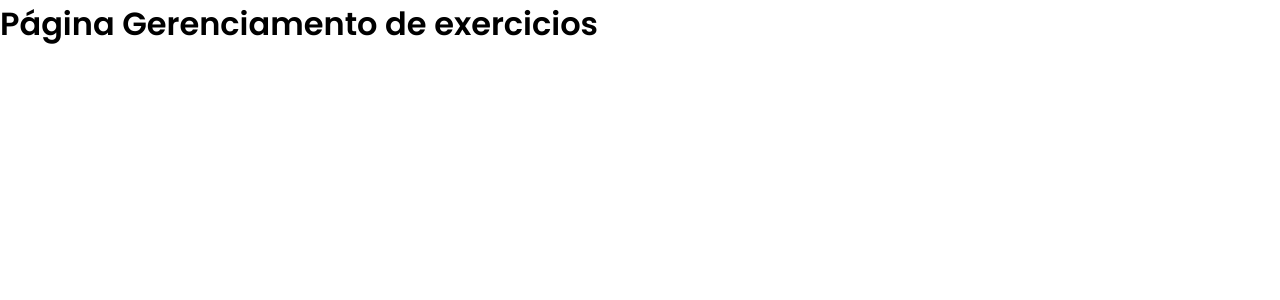
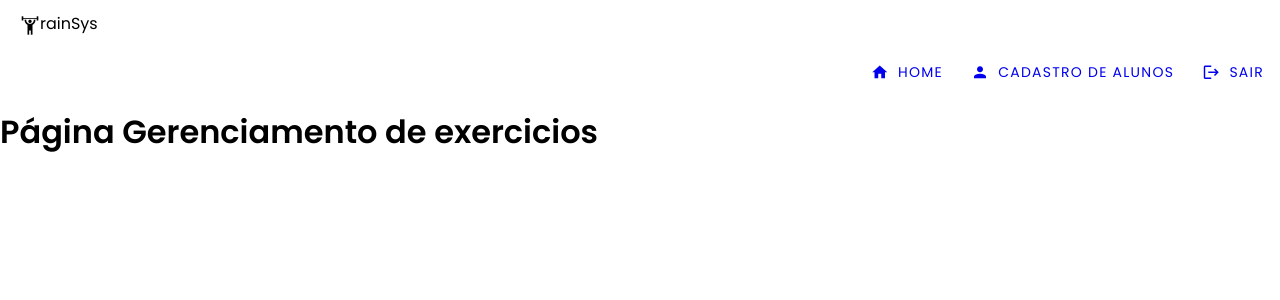
Before and after one commit to VeronicaVilas/ProjetoFinal_Modulo1_TrainSys, a Vue app in the folder TrainSys/: page /#/gerenciamento/exercicios in a window 1280 px wide. Shown: the top 300 px of the page. Built offline with nearby package versions, Linux system fonts and the light colour scheme; a web font is replaced by a local one.

Commit message:
feat: added top menu

```diff
--- a/TrainSys/src/App.vue
+++ b/TrainSys/src/App.vue
@@ -1,4 +1,6 @@
 <template>
+  <Header v-if="renderMenu" />
+
   <main>
     <router-view></router-view>
   </main>
@@ -6,10 +8,18 @@
 
 <script>
 import {RouterLink} from "vue-router"
+import Header from "./components/Header.vue"
 
 export default {
   components: {
     RouterLink,
+    Header
   },
+
+  computed: {
+    renderMenu() {
+      return this.$route.path !== '/' && this.$route.path !== '/cadastro/usuario'
+    }
+  }
 }
 </script>
--- /dev/null
+++ b/TrainSys/src/components/Header.vue
@@ -0,0 +1,24 @@
+<template>
+  <header class="header">
+    <div class="complement-header"></div>
+
+        <div class="position d-flex">
+          <v-icon class="logo-icon mt-4 ms-5" icon="mdi-weight-lifter" size="small"></v-icon>
+          <p class="logo-title mt-3" >rainSys</p>
+        </div>
+
+        <div class="position d-flex justify-end">
+          <router-link to="/dashboard">
+            <v-btn class="button-header" :height="72" variant="text" prepend-icon="mdi-home">Home</v-btn>
+          </router-link>
+
+          <router-link to="/cadastro/novo-aluno">
+            <v-btn class="button-header" :height="72" variant="text" prepend-icon="mdi-account">Cadastro de Alunos</v-btn>
+          </router-link>
+
+          <router-link to="/">
+            <v-btn class="button-header" :height="72" variant="text" prepend-icon="mdi-logout">Sair</v-btn>
+          </router-link>
+        </div>
+  </header>
+</template>
```
Also changed, not shown: TrainSys/src/images/header.jpg.
